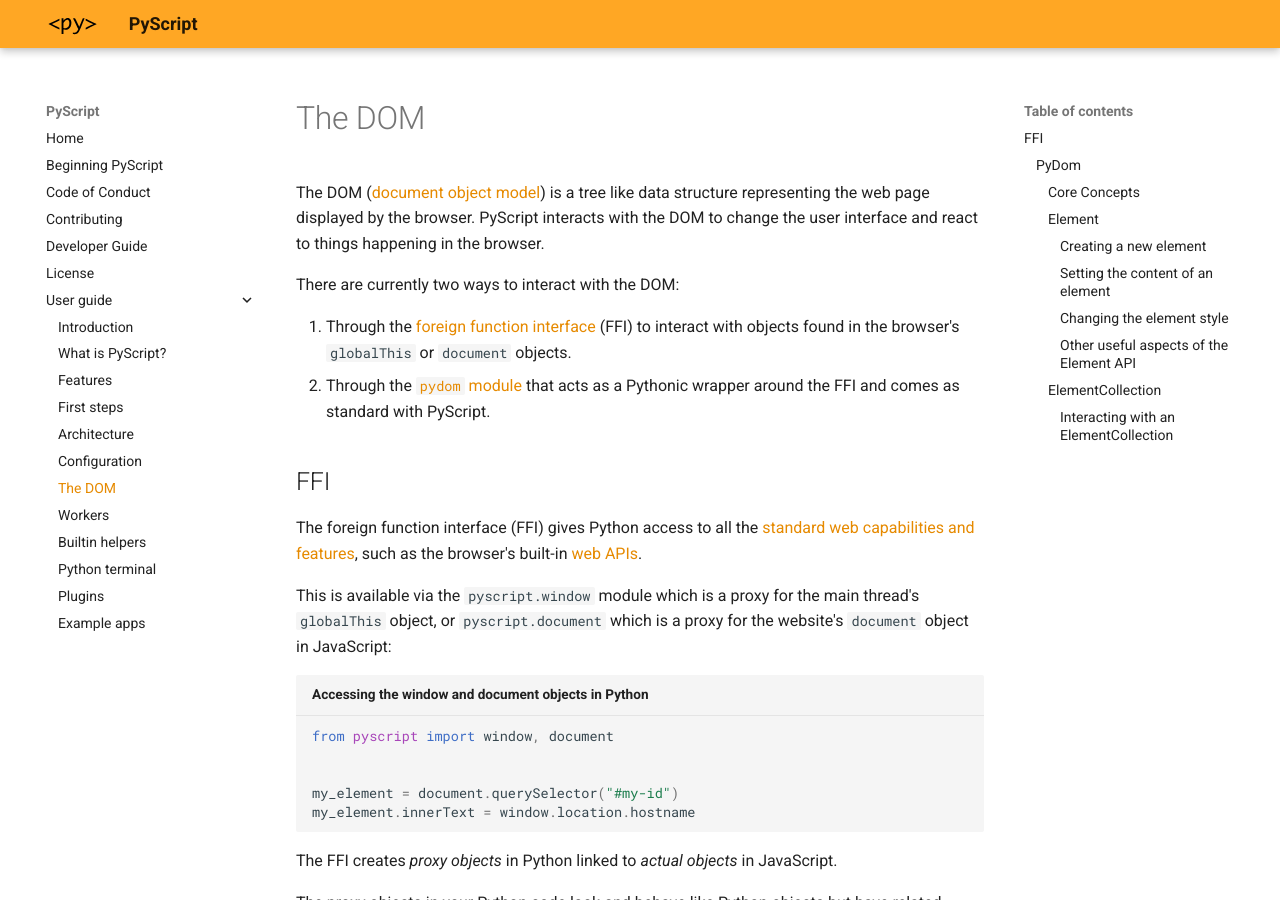
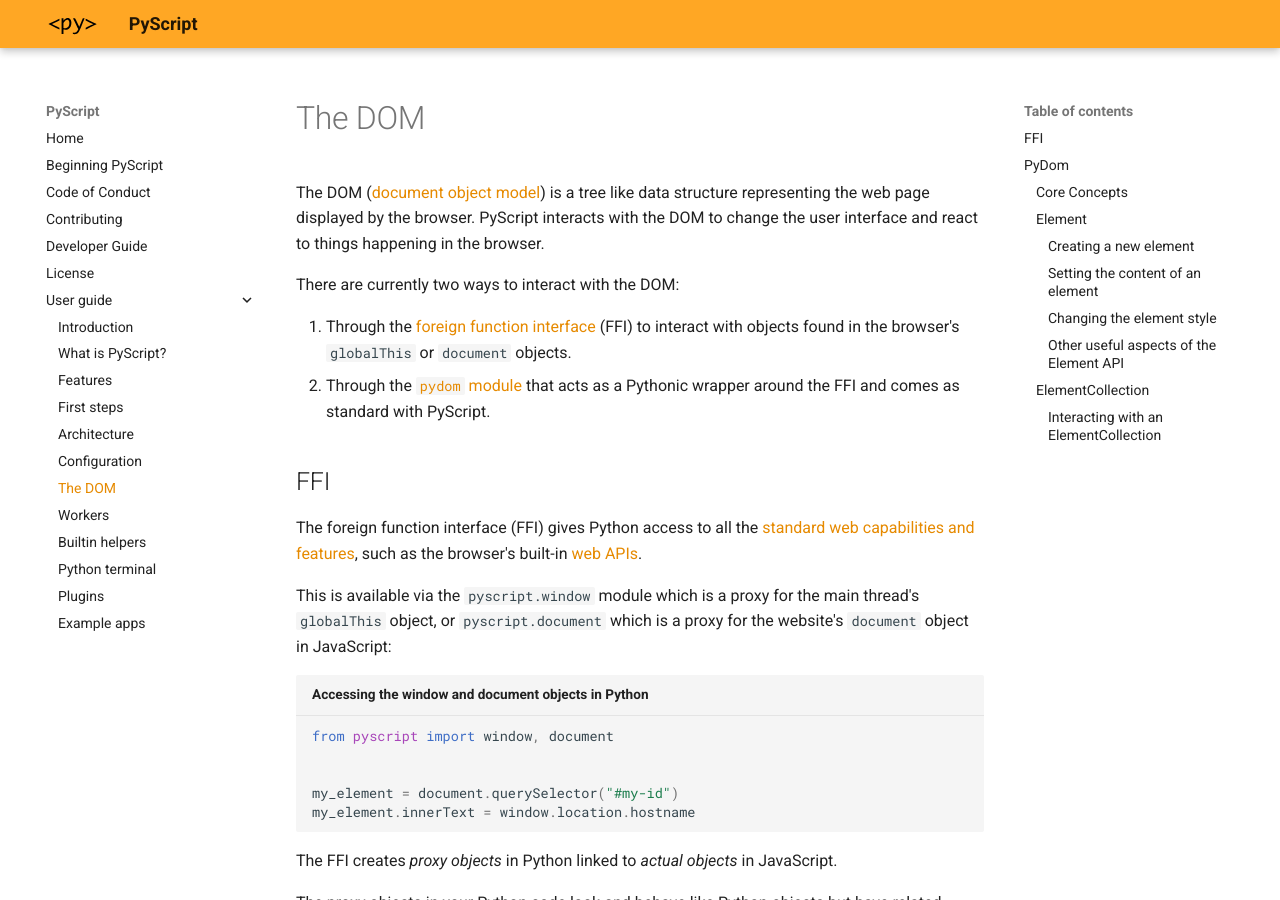
Before and after one commit to pyscript/docs, an MkDocs documentation site: the page built from docs/user-guide/dom.md, in a window 1280 px wide and 900 px high. Built offline with MkDocs 1.6.1 and Material for MkDocs 9.7.7, drawn with Linux system fonts in a browser that asks for light colours; the version menu is left out.

Commit message:
remove one level on section titles

````diff
--- a/docs/user-guide/dom.md
+++ b/docs/user-guide/dom.md
@@ -69,7 +69,7 @@ equivalent values: `["hello", 1, 2, 3]`.
     class's `new` method PyScript both signals and honours this difference.
 
 
-### PyDom
+## PyDom
 
 The Standard Web APIs are massive and not always very user-friendly. `PyDom` is a
 Python modue that exposes the power of the web with an easy and idiomatic Pythonic
@@ -97,7 +97,7 @@ easy to learn, and other successful projects related the web as well (for isntan
     We welcome feedback and suggestions.
 
 
-#### Core Concepts
+### Core Concepts
 
 `Pydom` builds on topic of very few and simple core concepts:
 
@@ -113,13 +113,13 @@ standard HTML DOM query selectors to [locate DOM elements](https://developer.moz
 
 Following, we'll look into each one of these aspects a bit more in detail.
 
-#### Element
+### Element
 
 `pydom` `Element` is simply just an abstraction of a tranditional `Element` in a web page.
 Every `Element` always maps to an underlying `JavaScript` `Element` in a web page. These 2
 elements are always in sync and any change of state in one is reflect into the other.
 
-##### Creating a new element
+#### Creating a new element
 
 New elements can be created by using the `pydom.create` method and passing the type of element
 being crated. Here's an example of what it looks like:
@@ -149,7 +149,7 @@ pydom['#element-creation-example'][0].append(new_div)
 
 For more details about `pydom.create` please refer to its reference documentation.
 
-##### Setting the content of an element
+#### Setting the content of an element
 
 The Element interface offers 2 main ways to set an element content: the `html` and the
 `content` attributes:
@@ -163,7 +163,7 @@ any conversion.
 In general, we suggest using `content` directly as it'll take care of most use cases without
 requiring any extra logic from the user.
 
-##### Changing the element style
+#### Changing the element style
 
 Elements have a `style` attribute that can be used to change the element style rules.
 The style attribyte can be used as a dictionary and, to set a style rule for the element,
@@ -188,7 +188,7 @@ also offers a convenient `visible` property that can be use show/hide an element
 new_p.style.visible = False
 ```
 
-##### Other useful aspects of the Element API
+#### Other useful aspects of the Element API
 
 * `append`: method to append a new child to the element.
 * `children`: list of the children of the element.
@@ -198,7 +198,7 @@ attached to any element.
 * `show_me`: method to scroll the page to where the element is placed.
 
 
-#### ElementCollection
+### ElementCollection
 
 Element Collections represent a collection of elements typically returned from a query. For instance:
 
@@ -220,7 +220,7 @@ for element in paragraphs[-2:]:
   display(element.html)
 ```
 
-##### Interacting with an ElementCollection
+#### Interacting with an ElementCollection
 
 Besides from allowing operations as an iterable object, `ElementCollection` objects also offer a few
 convenient methods to directly interact with th elements in the collection. For instance, it's possible
````
